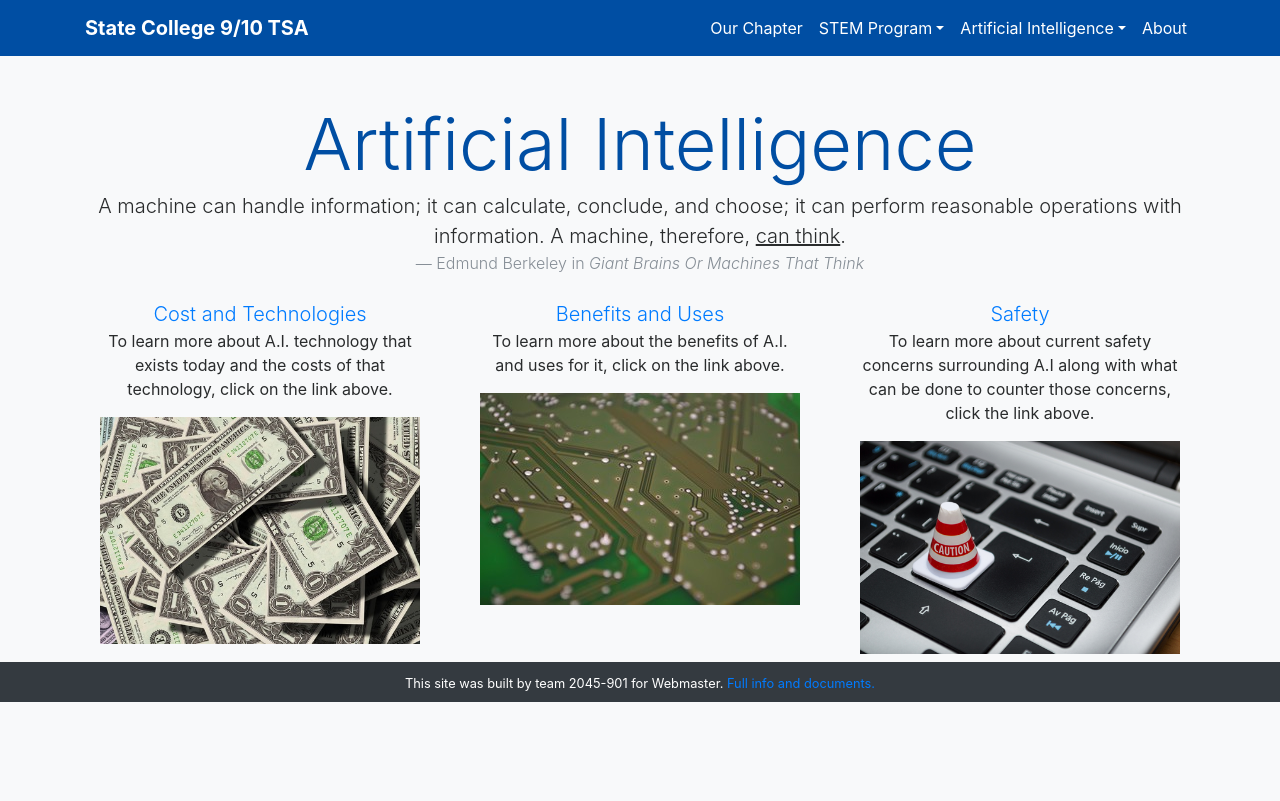
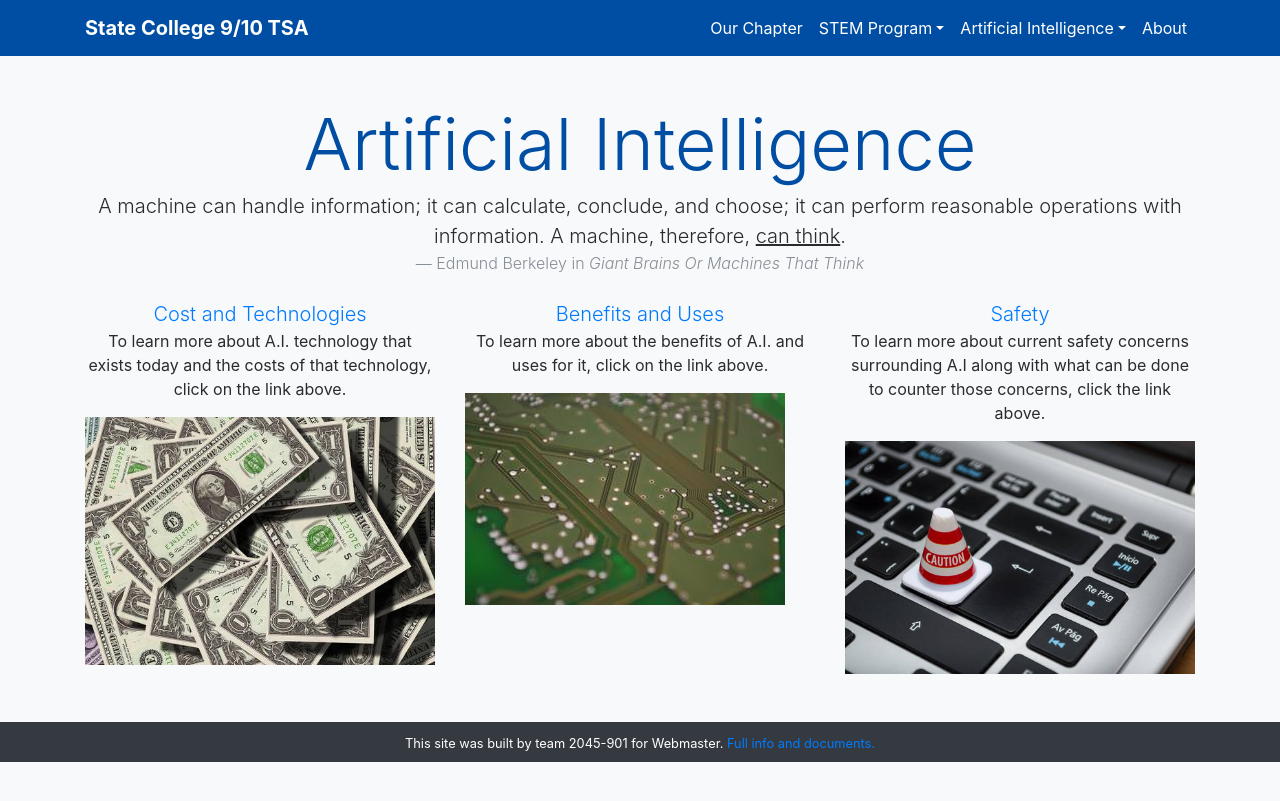
Before and after one commit to mysticpenguin/scahs-9-10-tsa.github.io, a Jekyll site: the page built from ai/index.html, in a window 1280 px wide. Shown: the top 801 px of the page. Built offline with Jekyll 4.4.1, drawn with Linux system fonts in a browser that asks for light colours; nearby versions of some CDN libraries.

```diff
--- a/_layouts/default.html
+++ b/_layouts/default.html
@@ -75,13 +75,13 @@
   <script type="text/javascript">
     jQuery(function($) {
       if ($(window).width() > 769) {
-        $('.navbar .dropdown').hover(function() {
-          $(this).find('.dropdown-menu').first().stop(true, true).delay(250).slideDown();
+        // $('.navbar .dropdown').hover(function() {
+        //   $(this).find('.dropdown-menu').first().stop(true, true).delay(250).slideDown();
 
-        }, function() {
-          $(this).find('.dropdown-menu').first().stop(true, true).delay(100).slideUp();
+        // }, function() {
+        //   $(this).find('.dropdown-menu').first().stop(true, true).delay(100).slideUp();
 
-        });
+        // });
 
         $('.navbar .dropdown > a').click(function() {
           location.href = this.href;
--- a/ai/index.html
+++ b/ai/index.html
@@ -17,24 +17,21 @@ layout: default
 </div>
 <div class="my-2">
   <div class="container">
-    <div class="row">
+    <div class="row mb-5">
       <div class="col-md-4">
-        <div class="col-md-12">
-          <a href="costs-tech" class="lead mx-auto d-block" align="center">Cost and Technologies</a>
-          <p class="text-center">To learn more about A.I. technology that exists today and the costs of that technology, click on the link above.</p>
-          <img class="img-fluid d-block" src="/assets/images/cash.jpg"> </div>
+        <a href="costs-tech" class="lead mx-auto d-block text-center" align="center">Cost and Technologies</a>
+        <p class="text-center">To learn more about A.I. technology that exists today and the costs of that technology, click on the link above.</p>
+        <img class="img-fluid d-block" src="/assets/images/cash.jpg">
       </div>
       <div class="col-md-4">
-        <div class="col-md-12">
-          <a href="benefits-uses" class="lead mx-auto d-block" align="center">Benefits and Uses</a>
-          <p class="text-center">To learn more about the benefits of A.I. and uses for it, click on the link above.</p>
-          <img class="img-fluid d-block" src="/assets/images/pcb.jpg"> </div>
+        <a href="benefits-uses" class="lead mx-auto d-block text-center" align="center">Benefits and Uses</a>
+        <p class="text-center">To learn more about the benefits of A.I. and uses for it, click on the link above.</p>
+        <img class="img-fluid d-block" src="/assets/images/pcb.jpg">
       </div>
       <div class="col-md-4">
-        <div class="col-md-12">
-          <a href="safety" class="lead mx-auto d-block" align="center">Safety</a>
-          <p class="text-center">To learn more about current safety concerns surrounding A.I along with what can be done to counter those concerns, click the link above.</p>
-          <img class="img-fluid d-block" src="/assets/images/safety.jpg"> </div>
+        <a href="safety" class="lead mx-auto d-block text-center" align="center">Safety</a>
+        <p class="text-center">To learn more about current safety concerns surrounding A.I along with what can be done to counter those concerns, click the link above.</p>
+        <img class="img-fluid d-block" src="/assets/images/safety.jpg">
       </div>
     </div>
   </div>
--- a/chapter.html
+++ b/chapter.html
@@ -12,7 +12,7 @@ layout: default
     <div class="row mb-5">
       <div class="col-md-12">
         <div class="row">
-            <img class="img-fluid d-block mx-auto" src="/assets/images/logo.jpg">
+            <img class="img-fluid d-block mx-auto" src="/assets/images/logo.png">
         </div>
       </div>
     </div>
--- a/index.html
+++ b/index.html
@@ -14,7 +14,7 @@ layout: default
     <div class="col-md-4">
         <a href="chapter" class="lead mx-auto d-block text-center" align="center">Our TSA Chapter</a>
         <p class="text-center">Learn more about TSA (Technology Student Association) at State High for grades 9 to 10.</p>
-        <img class="img-fluid d-block" src="/assets/images/logo.jpg">
+        <img class="img-fluid d-block" src="/assets/images/logo.png">
     </div>
     <div class="col-md-4">
         <a href="stem" class="lead mx-auto d-block text-center" align="center">STEM and CTE Programs</a>
```
Also changed, not shown: stem/index.html (added, +29 -0 lines), assets/images/books.jpg (added), assets/images/cash.jpg, assets/images/gears.jpg (added), assets/images/graph.jpg, assets/images/listing.jpg, assets/images/logo.jpg (deleted), assets/images/logo.png (added), assets/images/pcb.jpg, assets/images/pcb2.jpg, assets/images/pencil.jpg (added), assets/images/safety.jpg, assets/images/school.jpg, assets/images/science.jpg (added).
